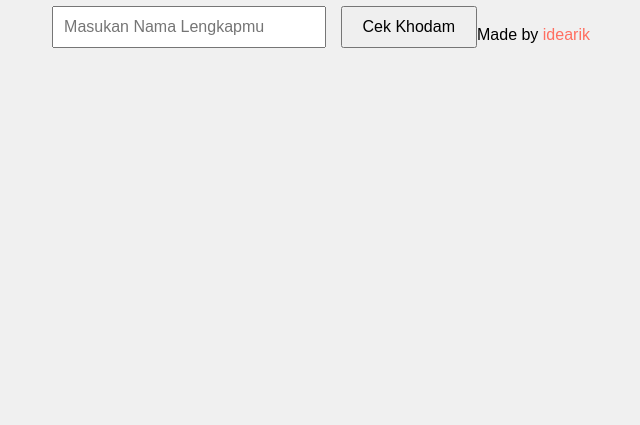
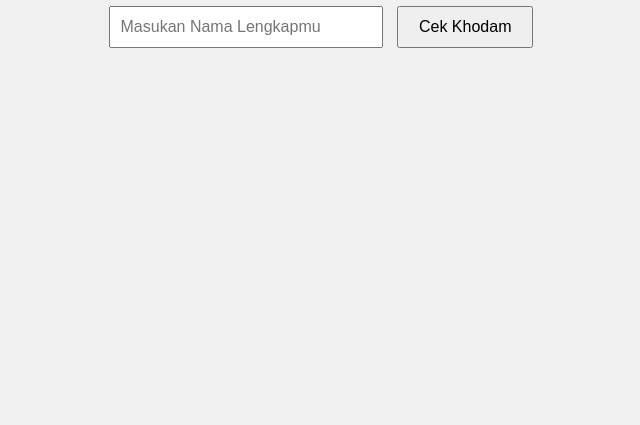
Before and after one commit to idearik/cekkhodam, a plain HTML site: page index.html in a window 1280 px wide. Shown: the part 375-800 px from the top of the page, without its empty margins (319-959 px from the left). Drawn offline with Linux system fonts and the light colour scheme.

Commit message:
Update index.html

```diff
--- a/index.html
+++ b/index.html
@@ -32,9 +32,6 @@
             </div>
         </div>
     </div>
-    <footer>
-        <p>Made by <a href="https://idearik.com" target="_blank">idearik</a></p>
-    </footer>
     <script src="script.js"></script>
 </body>
 </html>
```
